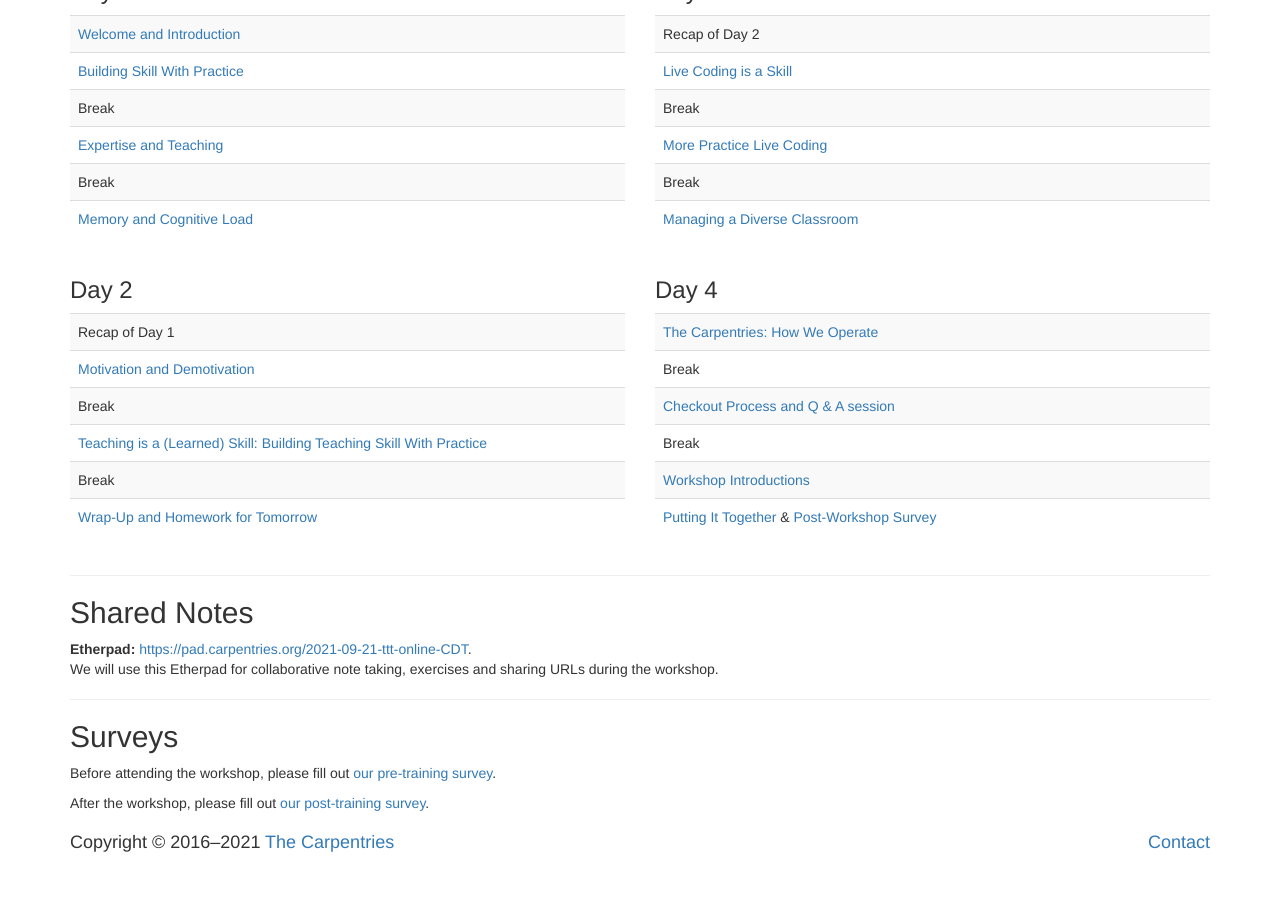
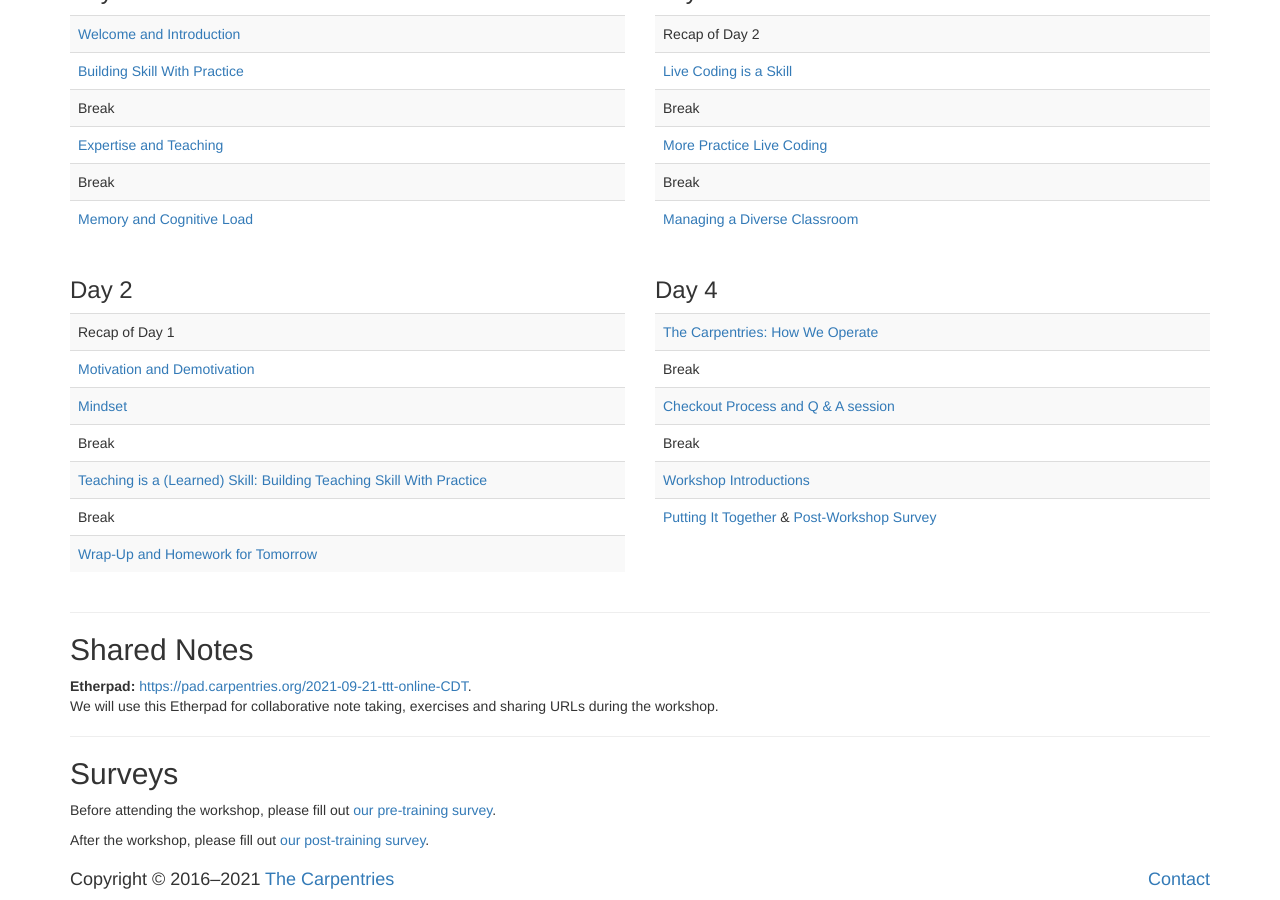
Before and after one commit to carpentries-workshops/2021-09-21-ttt-online-CDT, a Jekyll site: the page built from index.md, in a window 1280 px wide and 900 px high, scrolled down 1594 px. Built offline with Jekyll 4.4.1, drawn with Linux system fonts in a browser that asks for light colours; before the commit the page ends 2457 px from its top, so only the background shows below that.

Commit message:
Adding mindset back in
will be short section though

```diff
--- a/index.md
+++ b/index.md
@@ -250,6 +250,7 @@ scheduled end time.</em></p>
     <table class="table table-striped">
       <tr><td>Recap of Day 1</td> </tr>
       <tr><td><a target="_blank" href="https://carpentries.github.io/instructor-training/08-motivation/index.html">Motivation and Demotivation</a></td> </tr>
+      <tr><td><a target="_blank" href="https://carpentries.github.io/instructor-training/09-mindset/index.html">Mindset</a></td> </tr>
       <tr><td>Break</td> </tr>
       <tr><td><a target="_blank" href="https://carpentries.github.io/instructor-training/11-practice-teaching/index.html">Teaching is a (Learned) Skill: Building Teaching Skill With Practice</a></td> </tr>
       <tr><td>Break</td> </tr>
```
